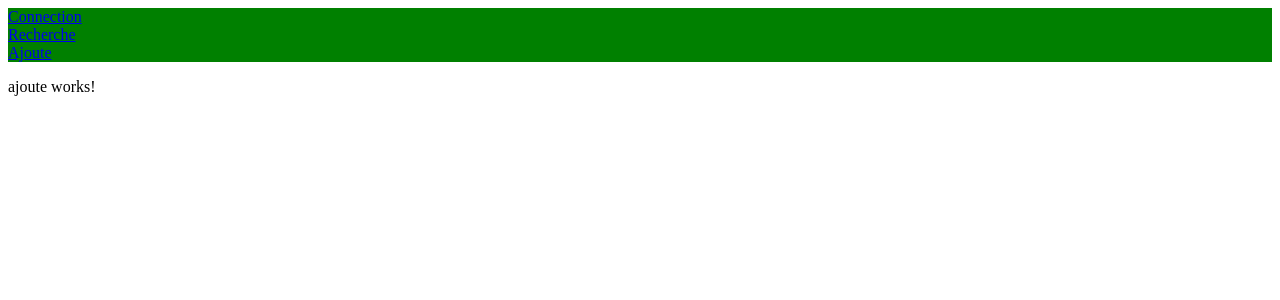
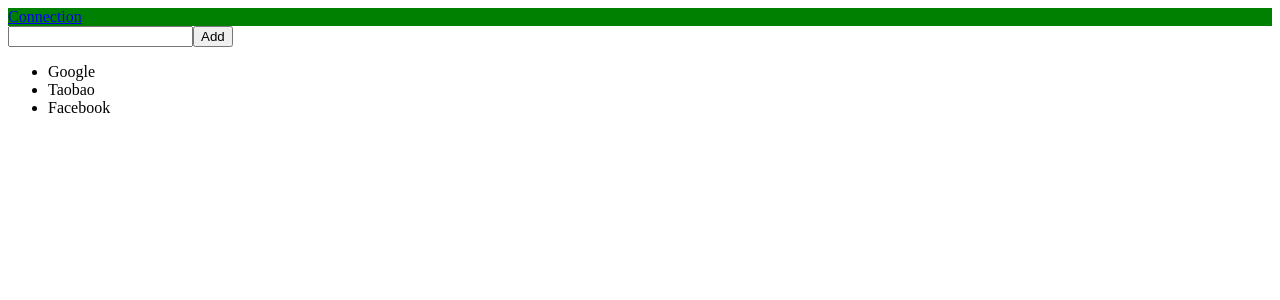
Before and after one commit to linlin-Z/angular-n7nkmw, an Angular app: page /ajoute in a window 1280 px wide. Shown: the top 300 px of the page. Built offline with nearby package versions, Linux system fonts and the light colour scheme.

Commit message:
3 files modified

```diff
--- a/src/app/app.component.html
+++ b/src/app/app.component.html
@@ -4,8 +4,7 @@
 
 <div class="w3-bar w3-light-green">
   <a routerLink="./connecter" routerLinkActive="active" class="w3-bar-item">Connection</a><br>
-  <a routerLink="./recherche" routerLinkActive="active" class="w3-bar-item">Recherche</a><br>
-  <a routerLink="./ajoute" routerLinkActive="active"  class="w3-bar-item">Ajoute</a>
+
 </div>
 
 </div>
--- a/src/app/connecter/ajoute/ajoute.component.html
+++ b/src/app/connecter/ajoute/ajoute.component.html
@@ -1,3 +1,3 @@
-<p>
-ajoute works!
-</p>
+<p><i>Add new site</i></p>
+
+<div><app-ajoute></app-ajoute></div>
--- a/src/app/connecter/ajoute/ajoute.component.ts
+++ b/src/app/connecter/ajoute/ajoute.component.ts
@@ -3,13 +3,22 @@ import { Component, OnInit } from '@angular/core';
 @Component({
   selector: 'app-ajoute',
   templateUrl: './ajoute.component.html',
-  styleUrls: ['./ajoute.component.css']
+  styleUrls: ['./ajoute.component.css'],
+    template: `
+    <input #newSite
+      (keyup.enter)="addSite(newSite.value)"
+      (blur)="addSite(newSite.value); newSite.value='' ">
+      <button (click)=addSite(newSite.value)>Add</button>
+    <ul><li *ngFor="let site of sites">{{site}}</li></ul>
+  `
 })
 export class AjouteComponent implements OnInit {
 
-  constructor() { }
-
-  ngOnInit() {
+   sites = [ 'Google', 'Taobao', 'Facebook'];
+  addSite(newSite: string) {
+    if (newSite) {
+      this.sites.push(newSite);
+    }
   }
 
 }
```
